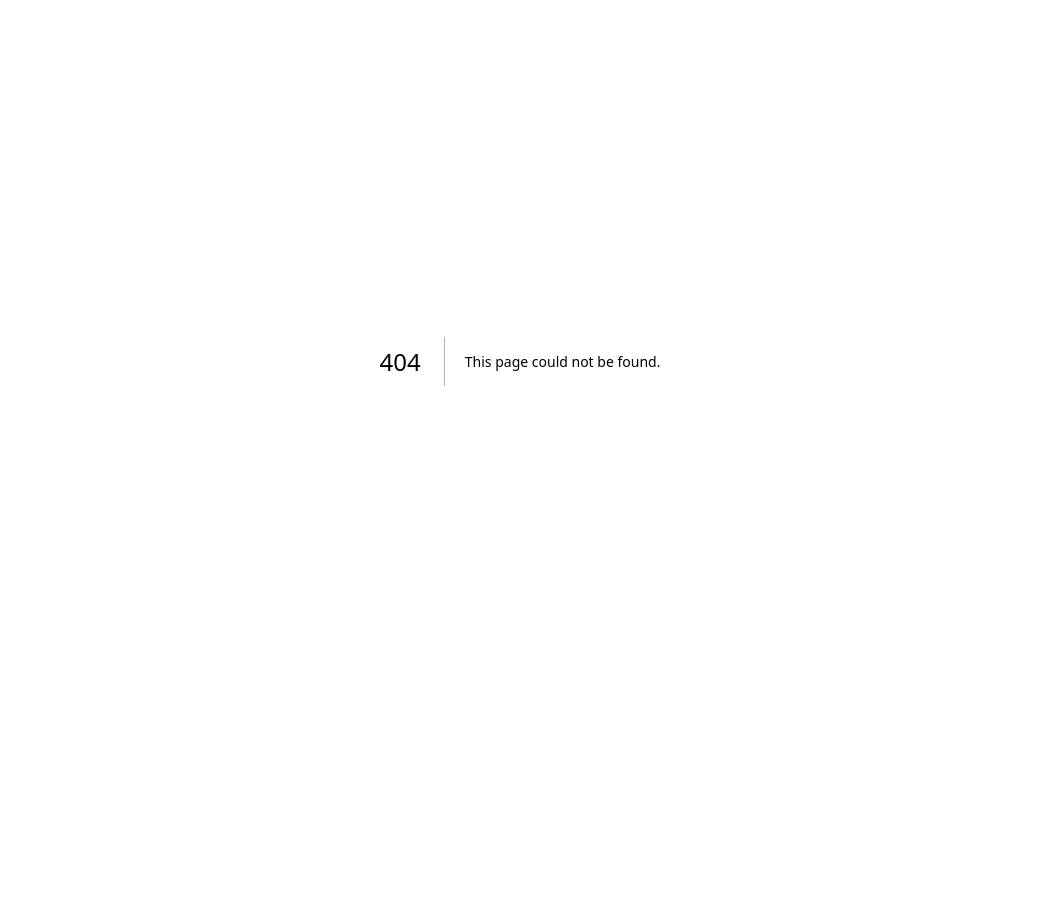
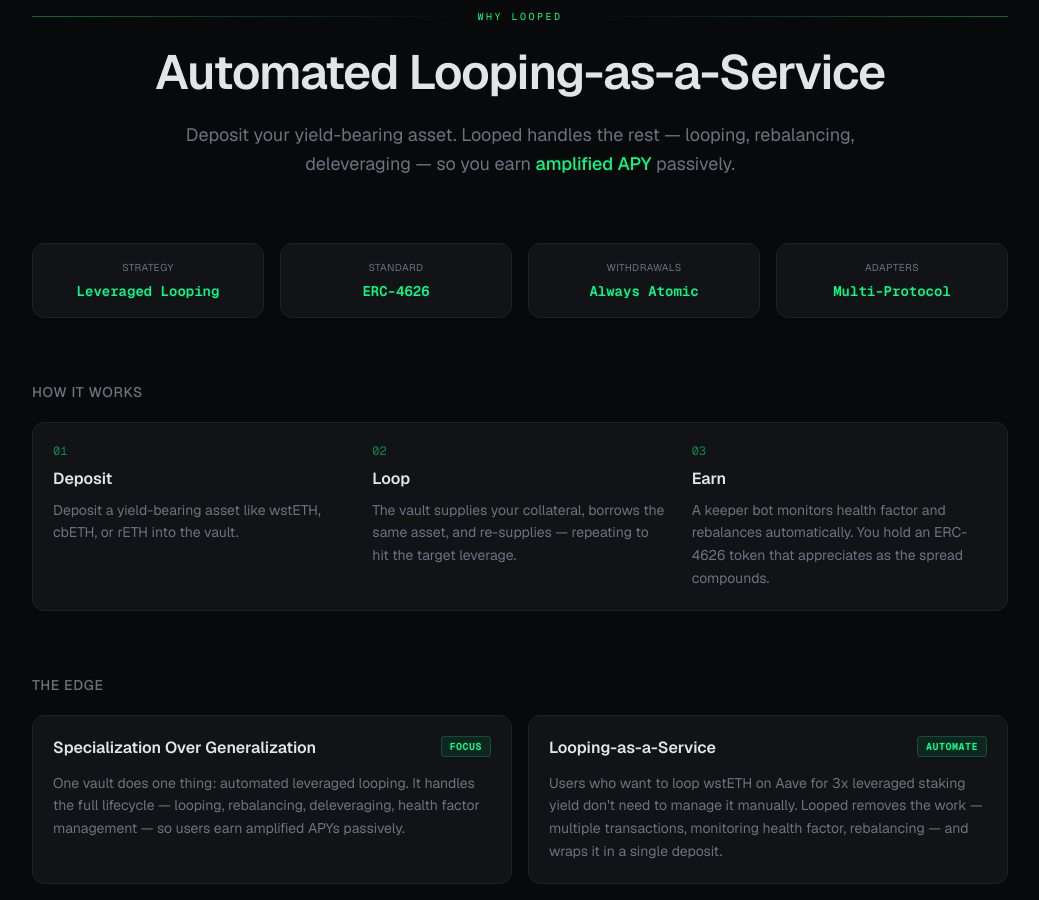
Before and after one commit to 0xgeeb/looped, a Next.js app in the folder ui/: page /why in a window 1280 px wide. Before the commit this address had no page. Shown: the part 100-1000 px from the top of the page, without its empty margins (120-1159 px from the left). Before the commit the page ends 861 px from the top, so only its background shows below. Built offline with nearby package versions, Linux system fonts and the light colour scheme.

Commit message:
why looped page

```diff
--- a/ui/src/app/layout.tsx
+++ b/ui/src/app/layout.tsx
@@ -53,6 +53,12 @@
             >
               Strategies
             </Link>
+            <Link
+              href="/why"
+              className="hover:text-foreground transition-colors"
+            >
+              Why Looped?
+            </Link>
           </div>
         </nav>
         <main className="flex-1">{children}</main>
--- /dev/null
+++ b/ui/src/app/why/page.tsx
@@ -0,0 +1,194 @@
+const FEATURES = [
+  {
+    title: "Specialization Over Generalization",
+    body: "One vault does one thing: automated leveraged looping. It handles the full lifecycle — looping, rebalancing, deleveraging, health factor management — so users earn amplified APYs passively.",
+    tag: "FOCUS",
+  },
+  {
+    title: "Looping-as-a-Service",
+    body: "Users who want to loop wstETH on Aave for 3x leveraged staking yield don't need to manage it manually. Looped removes the work — multiple transactions, monitoring health factor, rebalancing — and wraps it in a single deposit.",
+    tag: "AUTOMATE",
+  },
+  {
+    title: "Atomic Withdrawals",
+    body: "Single-chain operation means no bridging delays or cooldown periods. Deposit and withdraw instantly, always.",
+    tag: "INSTANT",
+  },
+  {
+    title: "Multi-Protocol Resilience",
+    body: "The vault supports multiple lending adapters simultaneously — loop across Aave, Compound, and Morpho at the same time. Liquidity fallback if one protocol has issues. Rate optimization across protocols. Risk distribution with no single-protocol dependency.",
+    accent:
+      "Diversify across lending protocols for the same strategy, not across strategy types.",
+    tag: "RESILIENT",
+  },
+  {
+    title: "Configurable Leverage",
+    body: "Parameters like targetLoops, targetLtv, and minHealthFactor let vault deployers dial risk and return precisely. Users pick the vault that matches their risk appetite.",
+    tag: "TUNABLE",
+  },
+  {
+    title: "Composability",
+    body: "A standard ERC-4626 vault token is maximally composable in DeFi — use it as collateral elsewhere, in DEX LPs, or in any protocol that accepts ERC-4626.",
+    tag: "COMPOSABLE",
+  },
+];
+
+const STATS = [
+  { label: "Strategy", value: "Leveraged Looping" },
+  { label: "Standard", value: "ERC-4626" },
+  { label: "Withdrawals", value: "Always Atomic" },
+  { label: "Adapters", value: "Multi-Protocol" },
+];
+
+export default function WhyPage() {
+  return (
+    <div className="max-w-5xl mx-auto px-6 py-12">
+      {/* Hero */}
+      <div className="mb-16 animate-fade-in-up">
+        <div className="flex items-center gap-3 mb-6">
+          <div className="h-px flex-1 bg-gradient-to-r from-accent/40 to-transparent" />
+          <span className="text-[10px] font-mono uppercase tracking-[0.25em] text-accent">
+            Why Looped
+          </span>
+          <div className="h-px flex-1 bg-gradient-to-l from-accent/40 to-transparent" />
+        </div>
+        <h1 className="text-4xl md:text-5xl font-semibold tracking-tight text-center mb-6">
+          Automated Looping-as-a-Service
+        </h1>
+        <p className="text-center text-lg text-muted max-w-2xl mx-auto leading-relaxed">
+          Deposit your yield-bearing asset. Looped handles the rest — looping,
+          rebalancing, deleveraging — so you earn{" "}
+          <span className="text-accent font-medium">amplified APY</span>{" "}
+          passively.
+        </p>
+      </div>
+
+      {/* Stats Bar */}
+      <div
+        className="grid grid-cols-2 md:grid-cols-4 gap-4 mb-16 animate-fade-in-up"
+        style={{ animationDelay: "60ms" }}
+      >
+        {STATS.map((stat) => (
+          <div
+            key={stat.label}
+            className="rounded-xl bg-surface border border-border px-5 py-4 text-center"
+          >
+            <div className="text-[10px] uppercase tracking-wider text-muted mb-1.5">
+              {stat.label}
+            </div>
+            <div className="text-sm font-mono font-semibold text-accent">
+              {stat.value}
+            </div>
+          </div>
+        ))}
+      </div>
+
+      {/* How It Works */}
+      <section className="mb-16">
+        <h2 className="text-sm font-medium text-muted uppercase tracking-wider mb-5">
+          How It Works
+        </h2>
+        <div
+          className="rounded-xl bg-surface border border-border p-5 animate-fade-in-up"
+          style={{ animationDelay: "80ms" }}
+        >
+          <div className="grid md:grid-cols-3 gap-6">
+            {[
+              {
+                step: "01",
+                title: "Deposit",
+                desc: "Deposit a yield-bearing asset like wstETH, cbETH, or rETH into the vault.",
+              },
+              {
+                step: "02",
+                title: "Loop",
+                desc: "The vault supplies your collateral, borrows the same asset, and re-supplies — repeating to hit the target leverage.",
+              },
+              {
+                step: "03",
+                title: "Earn",
+                desc: "A keeper bot monitors health factor and rebalances automatically. You hold an ERC-4626 token that appreciates as the spread compounds.",
+              },
+            ].map((s) => (
+              <div key={s.step}>
+                <div className="text-xs font-mono text-accent/50 mb-2">
+                  {s.step}
+                </div>
+                <h3 className="text-base font-semibold mb-2">{s.title}</h3>
+                <p className="text-sm text-muted leading-relaxed">{s.desc}</p>
+              </div>
+            ))}
+          </div>
+        </div>
+      </section>
+
+      {/* Features */}
+      <section className="mb-16">
+        <h2 className="text-sm font-medium text-muted uppercase tracking-wider mb-5">
+          The Edge
+        </h2>
+        <div className="grid gap-4 md:grid-cols-2">
+          {FEATURES.map((feat, i) => (
+            <div
+              key={feat.title}
+              className={`rounded-xl bg-surface border border-border p-5 animate-fade-in-up ${
+                feat.accent ? "md:col-span-2" : ""
+              }`}
+              style={{ animationDelay: `${(i + 1) * 80}ms` }}
+            >
+              <div className="flex items-start justify-between gap-4 mb-3">
+                <h3 className="text-base font-semibold">{feat.title}</h3>
+                <span className="shrink-0 px-2 py-0.5 rounded text-[10px] font-mono font-bold tracking-wider text-accent bg-accent/8 border border-accent/20">
+                  {feat.tag}
+                </span>
+              </div>
+              <p className="text-sm text-muted leading-relaxed">{feat.body}</p>
+              {feat.accent && (
+                <div className="mt-4 pt-4 border-t border-border">
+                  <p className="text-sm text-accent/90 font-medium leading-relaxed">
+                    {feat.accent}
+                  </p>
+                </div>
+              )}
+            </div>
+          ))}
+        </div>
+      </section>
+
+      {/* Target Users */}
+      <section className="mb-16">
+        <h2 className="text-sm font-medium text-muted uppercase tracking-wider mb-5">
+          Built For
+        </h2>
+        <div
+          className="rounded-xl bg-surface border border-border divide-y divide-border animate-fade-in-up"
+          style={{ animationDelay: "100ms" }}
+        >
+          {[
+            "Users who already hold yield-bearing assets (wstETH, cbETH, rETH)",
+            "Users who want the amplified APY that looping provides, but don't want to manage it manually",
+            "Users who want a single-purpose vault they fully understand",
+            "Users who value instant liquidity and ERC-4626 composability",
+          ].map((line) => (
+            <div key={line} className="flex items-center gap-3 px-5 py-3.5">
+              <span className="text-accent text-xs font-mono">{">"}</span>
+              <span className="text-sm text-foreground/80">{line}</span>
+            </div>
+          ))}
+        </div>
+      </section>
+
+      {/* Bottom */}
+      <div
+        className="text-center py-10 animate-fade-in-up"
+        style={{ animationDelay: "160ms" }}
+      >
+        <div className="h-px w-16 bg-accent/30 mx-auto mb-8" />
+        <p className="text-muted max-w-xl mx-auto leading-relaxed">
+          One strategy, perfected.{" "}
+          <span className="text-accent">Deposit once, earn amplified returns.</span>
+        </p>
+      </div>
+    </div>
+  );
+}
```
